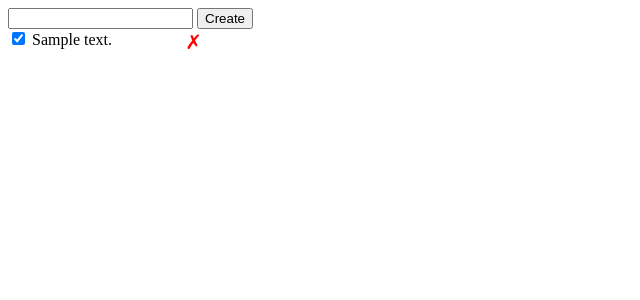
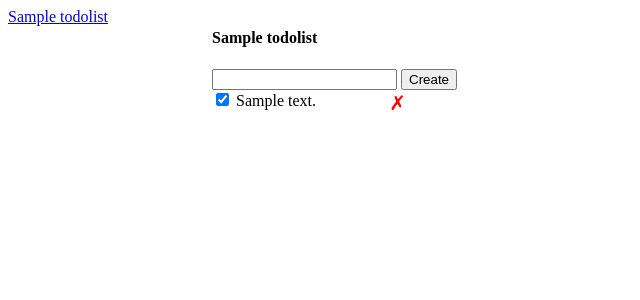
Before and after one commit to eldast8sman/todoapp, a Flask app: template templates/index.html in a window 1280 px wide. Shown: the top 300 px of the page, without its empty margins (0-640 px from the left). Run offline with Flask 2, Linux system fonts and the light colour scheme; the template is opened without the code that fills it: values that come from a table or form of the project are taken from there, others are empty; tables that the repository leaves empty hold one stand-in row (values such as "Sample post").

Commit message:
Last work Done

```diff
--- a/app.py
+++ b/app.py
@@ -34,7 +34,7 @@ def create_todo():
     body = {}
     try:
         description = request.get_json()['description']
-        todo = Todo(description=description, completed=False)
+        todo = Todo(description=description, completed=False, list_id=1)
         db.session.add(todo)
         db.session.commit()
         body['id'] = todo.id
@@ -43,7 +43,7 @@ def create_todo():
     except:
         db.session.rollback()
         error = True
-        print(sys.exec_info())
+        print(sys.exc_info())
     finally:
         db.session.close()
     if not error:
@@ -75,6 +75,13 @@ def delete_todo(todo_id):
     return render_template('index.html', data=Todo.query.order_by('id').all())
 
 
+@app.route('/lists/<list_id>')
+def get_list_todos(list_id):
+    return render_template('index.html',
+    active_list=TodoList.query.get(list_id),
+    lists=TodoList.query.all(),
+    todos=Todo.query.filter_by(list_id=list_id).order_by('id').all())
+
 @app.route('/')
 def index():
-    return render_template('index.html', data=Todo.query.order_by('id').all())
+    return redirect(url_for('get_list_todos', list_id=1))
--- a/templates/index.html
+++ b/templates/index.html
@@ -1,5 +1,6 @@
 <!DOCTYPE html>
 <html lang="en">
+
 <head>
     <meta charset="UTF-8">
     <meta http-equiv="X-UA-Compatible" content="IE=edge">
@@ -9,15 +10,18 @@
         .hidden {
             display: none;
         }
+
         ul {
             list-style: none;
             padding: 0;
             margin: 0;
             width: 200px;
         }
+
         li {
             clear: both;
         }
+
         li button {
             -webkit-appearance: none;
             border: none;
@@ -28,48 +32,68 @@
             cursor: pointer;
             font-size: 20px;
         }
+
+        .lists-wrapper,
+        .todos-wrapper {
+            display: inline-block;
+            vertical-align: top;
+        }
     </style>
 </head>
+
 <body>
+    <div class="lists-wrapper">
+        <ul id="lists">
+            {% for list in lists %}
+            <li>
+                <a href="/lists/{{list.id}}">{{list.name}}</a>
+            </li>
+            {% endfor %}
+        </ul>
+    </div>
+    <div class="todos-wrapper">
+        <h4>{{active_list.name}}</h4>
         <form id="form">
             <div id="error" class="hidden">Something went wrong!</div>
             <input type="text" name="description" id="description" />
             <input type="submit" value="Create" />
         </form>
+
         <ul id="todos">
-        {% for d in data %}
+            {% for todo in todos %}
             <li>
-            <input type="checkbox" data-id="{{ d.id }}" class="check-completed" {% if d.completed %} checked {% endif %}>
-            {{ d.description }}
-            <button data-id="{{ d.id }}" class="delete-button">&cross;</button>
+                <input type="checkbox" data-id="{{ todo.id }}" class="check-completed" {% if todo.completed %} checked {% endif %}> {{ todo.description }}
+                <button data-id="{{ todo.id }}" class="delete-button">&cross;</button>
             </li>
             {% endfor %}
         </ul>
+    </div>
+
     <script>
         const del_buttons = document.querySelectorAll('.delete-button');
-        for(let i=0; i < del_buttons.length; i++){
-            const del_button  = del_buttons[i];
+        for (let i = 0; i < del_buttons.length; i++) {
+            const del_button = del_buttons[i];
             del_button.onclick = function(e) {
                 const todoId = e.target.dataset['id'];
-                fetch('/todos/'+todoId, {
+                fetch('/todos/' + todoId, {
                         method: 'DELETE'
                     })
-                .then(function(response){
-                    document.getElementById('error').className='hidden';
+                    .then(function(response) {
+                        document.getElementById('error').className = 'hidden';
                         window.location = 'http://127.0.0.1:5000'
                     })
-                .catch(function(response){
-                    document.getElementById('error').className='';
+                    .catch(function(response) {
+                        document.getElementById('error').className = '';
                     })
             }
         }
         const checkboxes = document.querySelectorAll('.check-completed');
-        for(let i = 0; i < checkboxes.length; i++){
+        for (let i = 0; i < checkboxes.length; i++) {
             const checkbox = checkboxes[i];
             checkbox.onchange = function(e) {
                 const newCompleted = e.target.checked;
                 const todoId = e.target.dataset['id'];
-                fetch('/todos/'+todoId+'/set-completed', {
+                fetch('/todos/' + todoId + '/set-completed', {
                         method: 'POST',
                         body: JSON.stringify({
                             'completed': newCompleted
@@ -78,11 +102,11 @@
                             'Content-Type': 'application/json'
                         }
                     })
-                .then(function(){
-                    document.getElementById('error').className='hidden';
+                    .then(function() {
+                        document.getElementById('error').className = 'hidden';
                     })
-                .catch(function(){
-                    document.getElementById('error').className='';
+                    .catch(function() {
+                        document.getElementById('error').className = '';
                     })
             }
         }
@@ -100,24 +124,25 @@
                 .then(function(response) {
                     return response.json();
                 })
-            .then(function(jsonResponse){
+                .then(function(jsonResponse) {
                     console.log(jsonResponse);
                     const liItem = document.createElement('LI');
-                var populate = '<input type="checkbox" class="check-completed" data-id="'+jsonResponse['id']+'"';
-                if(jsonResponse['completed'] == true){
+                    var populate = '<input type="checkbox" class="check-completed" data-id="' + jsonResponse['id'] + '"';
+                    if (jsonResponse['completed'] == true) {
                         populate += ' checked';
                     }
-                populate +=     '>';
-                populate +=     jsonResponse['description'];
-                populate +=     '<button data-id="'+jsonResponse['id']+'" class="delete-button">&cross;</button>'
+                    populate += '>';
+                    populate += jsonResponse['description'];
+                    populate += '<button data-id="' + jsonResponse['id'] + '" class="delete-button">&cross;</button>'
                     liItem.innerHTML = populate;
                     document.getElementById('todos').appendChild(liItem);
-                document.getElementById('error').className='hidden';
+                    document.getElementById('error').className = 'hidden';
                 })
-            .catch(function(){
-                document.getElementById('error').className='';
+                .catch(function() {
+                    document.getElementById('error').className = '';
                 })
         }
     </script>
 </body>
+
 </html>
```
Lines whose indentation alone changed are shown as unchanged.
